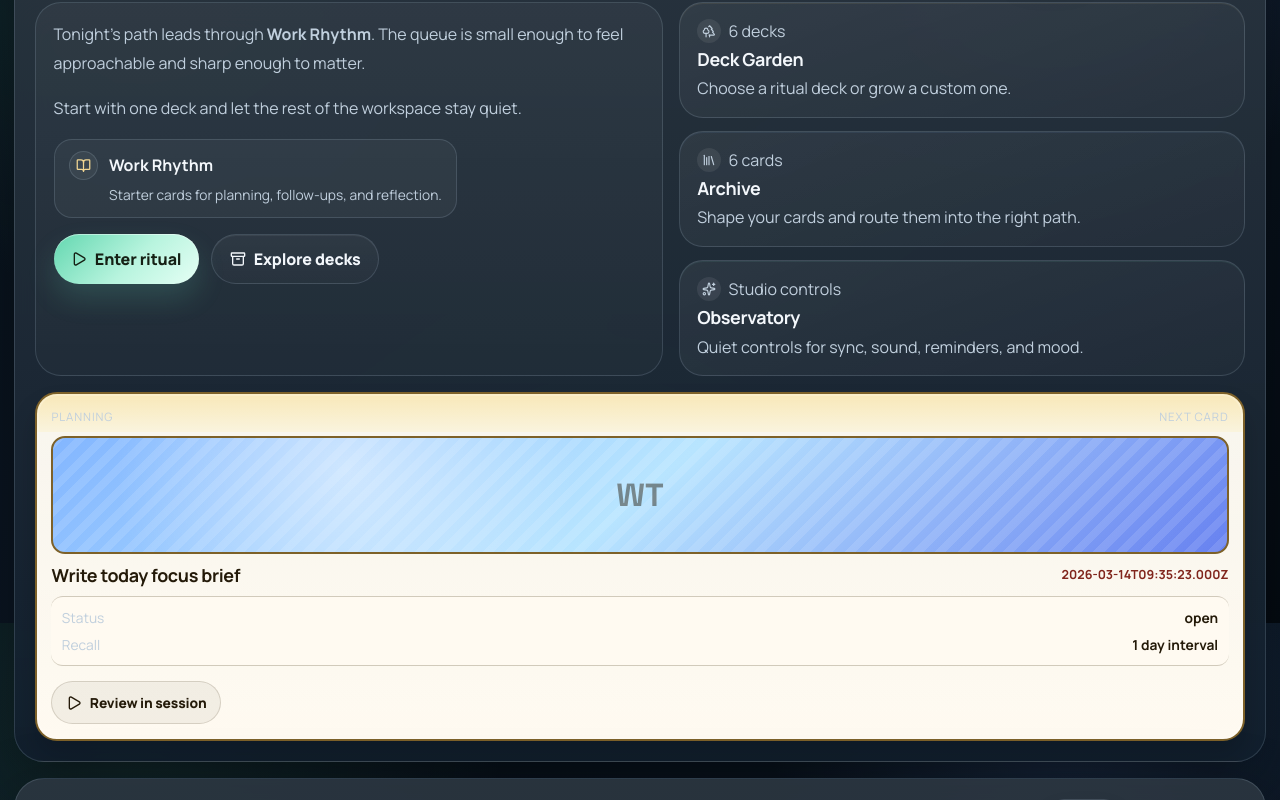
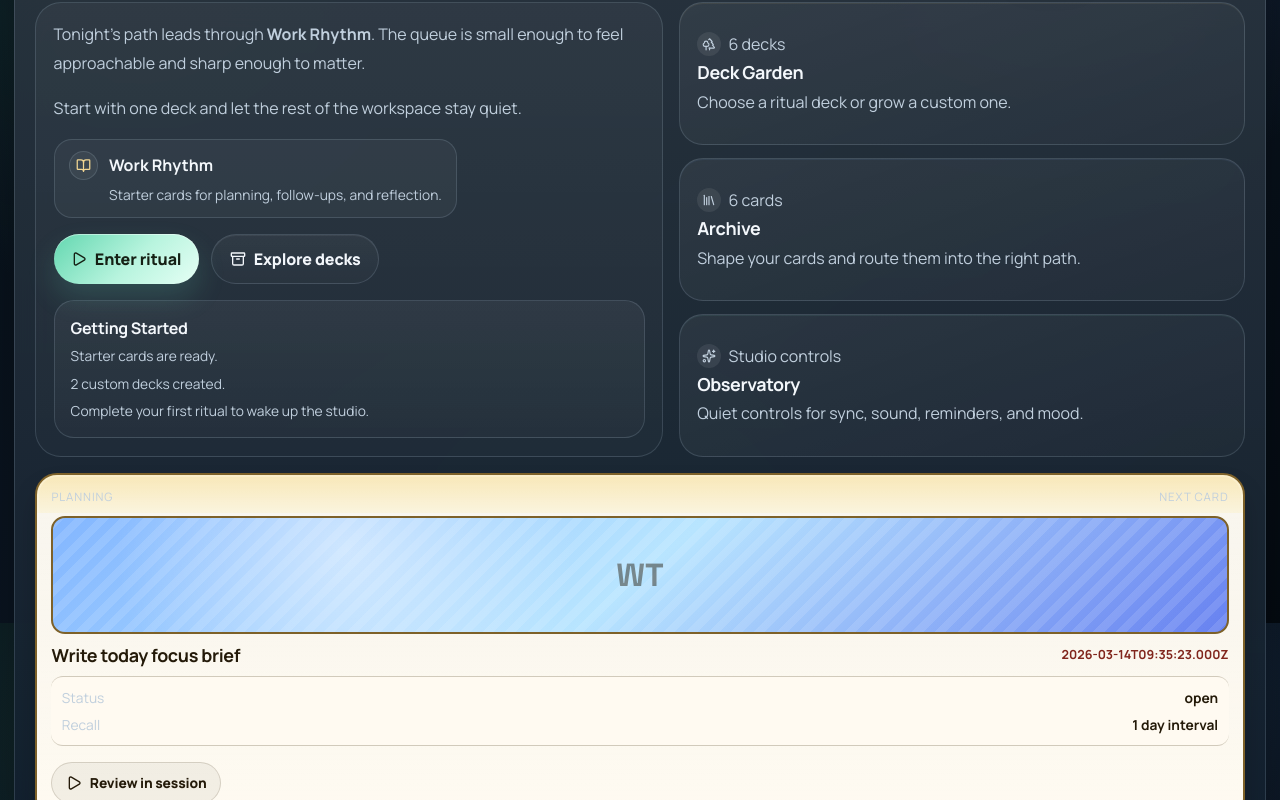
Before and after one commit to GauravJ3/work-tracker-srs, a React (Vite) app: page / in a window 1280 px wide. Shown: the part 977-1777 px from the top of the page. Built offline with nearby package versions, Linux system fonts and the light colour scheme; grey boxes are pictures that could not be loaded.

Commit message:
feat: add onboarding and deck settings polish

```diff
--- a/src/App.jsx
+++ b/src/App.jsx
@@ -43,6 +43,7 @@ function App() {
   const [ritualHint, setRitualHint] = useState("Start with one deck and let the rest of the workspace stay quiet.");
   const [itemForm, setItemForm] = useState({ title: "", category: "" });
   const [deckForm, setDeckForm] = useState({ name: "", description: "", tone: "forest" });
+  const [deckEditForm, setDeckEditForm] = useState({ name: "", description: "", tone: "forest", favorite: false });
   const [deckCardForm, setDeckCardForm] = useState({ id: "", title: "", category: "", notes: "" });
   const [filters, setFilters] = useState({
     search: "",
@@ -261,6 +262,19 @@ function App() {
     () => allDecks.find((deck) => deck.id !== session.deckId && deck.count > 0) || recommendedDeck,
     [allDecks, recommendedDeck, session.deckId],
   );
+
+  useEffect(() => {
+    if (!selectedCustomDeck) {
+      setDeckEditForm({ name: "", description: "", tone: "forest", favorite: false });
+      return;
+    }
+    setDeckEditForm({
+      name: selectedCustomDeck.name || "",
+      description: selectedCustomDeck.description || "",
+      tone: selectedCustomDeck.tone || "forest",
+      favorite: Boolean(selectedCustomDeck.favorite),
+    });
+  }, [selectedCustomDeck]);
 
   function updateSettings(partial) {
     setState((current) => ({
@@ -529,6 +543,7 @@ function App() {
       mood: deckMoodCopy[deckForm.tone || theme.id] || "Personal ritual lane",
       createdAt: new Date().toISOString(),
       lastPlayedAt: "",
+      favorite: false,
     };
     setState((current) => ({
       ...current,
@@ -563,6 +578,27 @@ function App() {
     const deck = allDecks.find((entry) => entry.id === deckId);
     if (deck?.kind === "custom") updateSettings({ selectedCustomDeckId: deck.id });
     setRitualHint(deck ? deck.copy : "Choose a deck and begin.");
+  }
+
+  function updateSelectedDeckDetails(event) {
+    event.preventDefault();
+    if (!selectedCustomDeck) return;
+    setState((current) => ({
+      ...current,
+      decks: current.decks.map((deck) =>
+        deck.id === selectedCustomDeck.id
+          ? {
+              ...deck,
+              name: deckEditForm.name.trim() || deck.name,
+              description: deckEditForm.description.trim() || "A custom trainer deck.",
+              tone: deckEditForm.tone,
+              mood: deckMoodCopy[deckEditForm.tone] || deck.mood,
+              favorite: deckEditForm.favorite,
+            }
+          : deck,
+      ),
+    }));
+    setStatus("Deck updated.");
   }
 
   function addTrackedItemToDeck(deckId, itemId) {
@@ -966,6 +1002,7 @@ function App() {
               levelProgress={levelProgress}
               ritualHint={ritualHint}
               focusScore={focusScore}
+              customDeckCount={customDecks.length}
             />
           ) : null}
 
@@ -988,6 +1025,9 @@ function App() {
               deckCardForm={deckCardForm}
               setDeckCardForm={setDeckCardForm}
               addCardToDeck={addCardToDeck}
+              deckEditForm={deckEditForm}
+              setDeckEditForm={setDeckEditForm}
+              updateSelectedDeckDetails={updateSelectedDeckDetails}
               selectedCustomDeckItems={selectedCustomDeckItems}
               beginEditDeckCard={beginEditDeckCard}
               removeCardFromSelectedDeck={removeCardFromSelectedDeck}
--- a/src/components/screens/DeckGardenScreen.jsx
+++ b/src/components/screens/DeckGardenScreen.jsx
@@ -24,6 +24,9 @@ function DeckGardenScreen({
   deckCardForm,
   setDeckCardForm,
   addCardToDeck,
+  deckEditForm,
+  setDeckEditForm,
+  updateSelectedDeckDetails,
   selectedCustomDeckItems,
   beginEditDeckCard,
   removeCardFromSelectedDeck,
@@ -160,6 +163,58 @@ function DeckGardenScreen({
       </Panel>
 
       <Panel
+        title="Deck Settings"
+        subtitle="A selected custom deck should be easy to rename, tune, and favorite."
+        action={<span className="section-chip">{selectedCustomDeck ? "Selected" : "No custom deck selected"}</span>}
+      >
+        {selectedCustomDeck ? (
+          <form className="builder-form" onSubmit={updateSelectedDeckDetails}>
+            <label>
+              Deck name
+              <input
+                value={deckEditForm.name}
+                onChange={(event) => setDeckEditForm((current) => ({ ...current, name: event.target.value }))}
+              />
+            </label>
+            <label>
+              Mood
+              <select
+                value={deckEditForm.tone}
+                onChange={(event) => setDeckEditForm((current) => ({ ...current, tone: event.target.value }))}
+              >
+                {ritualThemes.map((theme) => (
+                  <option key={theme.id} value={theme.id}>
+                    {theme.name}
+                  </option>
+                ))}
+              </select>
+            </label>
+            <label>
+              Deck purpose
+              <textarea
+                rows="4"
+                value={deckEditForm.description}
+                onChange={(event) => setDeckEditForm((current) => ({ ...current, description: event.target.value }))}
+              />
+            </label>
+            <label className="toggle-line">
+              <input
+                type="checkbox"
+                checked={deckEditForm.favorite}
+                onChange={(event) => setDeckEditForm((current) => ({ ...current, favorite: event.target.checked }))}
+              />
+              Favorite this deck
+            </label>
+            <button className="button button-primary" type="submit">
+              Save deck settings
+            </button>
+          </form>
+        ) : (
+          <EmptyState text="Select a custom deck from above to edit its identity and settings." />
+        )}
+      </Panel>
+
+      <Panel
         title="Card Studio"
         subtitle="Create a card directly inside the selected deck, or drop in a starter card with one tap."
         action={
--- a/src/components/screens/SanctuaryScreen.jsx
+++ b/src/components/screens/SanctuaryScreen.jsx
@@ -19,6 +19,7 @@ function SanctuaryScreen({
   levelProgress,
   ritualHint,
   focusScore,
+  customDeckCount,
 }) {
   const SanctuaryIcon = getScreenIcon("Sanctuary");
   const SanctuaryMedia = getSectionAsset("Sanctuary");
@@ -58,6 +59,14 @@ function SanctuaryScreen({
                 Explore decks
               </button>
             </div>
+            {state.game.totalReviews < 5 ? (
+              <div className="onboarding-card">
+                <strong>Getting Started</strong>
+                <span>{state.items.length ? "Starter cards are ready." : "Add your first cards."}</span>
+                <span>{customDeckCount ? `${customDeckCount} custom deck${customDeckCount === 1 ? "" : "s"} created.` : "Create one custom deck in Deck Garden."}</span>
+                <span>{state.game.totalReviews ? `${state.game.totalReviews} review${state.game.totalReviews === 1 ? "" : "s"} completed.` : "Complete your first ritual to wake up the studio."}</span>
+              </div>
+            ) : null}
           </div>
           <div className="portal-grid">
             {portals.map((portal) => (
--- a/src/styles.css
+++ b/src/styles.css
@@ -1160,6 +1160,27 @@ a {
   font-size: var(--type-body-sm);
 }
 
+.onboarding-card {
+  display: grid;
+  gap: 0.4rem;
+  margin-top: 1rem;
+  padding: 0.95rem 1rem;
+  border-radius: 20px;
+  border: 1px solid var(--border-default);
+  background: linear-gradient(180deg, rgba(255, 255, 255, 0.05), rgba(255, 255, 255, 0.024));
+}
+
+.onboarding-card strong {
+  font-size: 1rem;
+  letter-spacing: -0.02em;
+}
+
+.onboarding-card span {
+  color: var(--text-secondary);
+  line-height: 1.55;
+  font-size: var(--type-body-sm);
+}
+
 .binder-grid .trainer-card,
 .binder-grid .trainer-card-blind {
   background:
```
